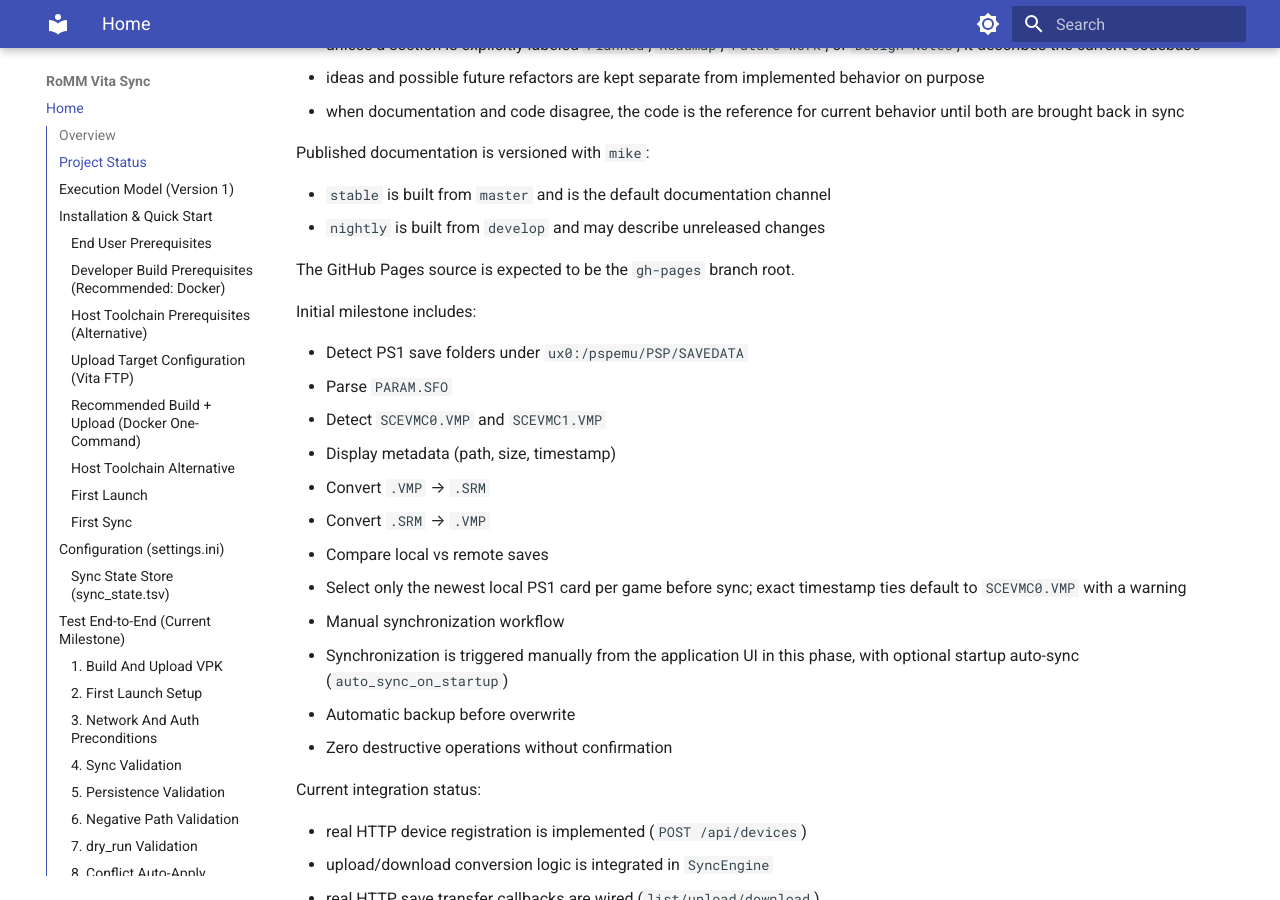
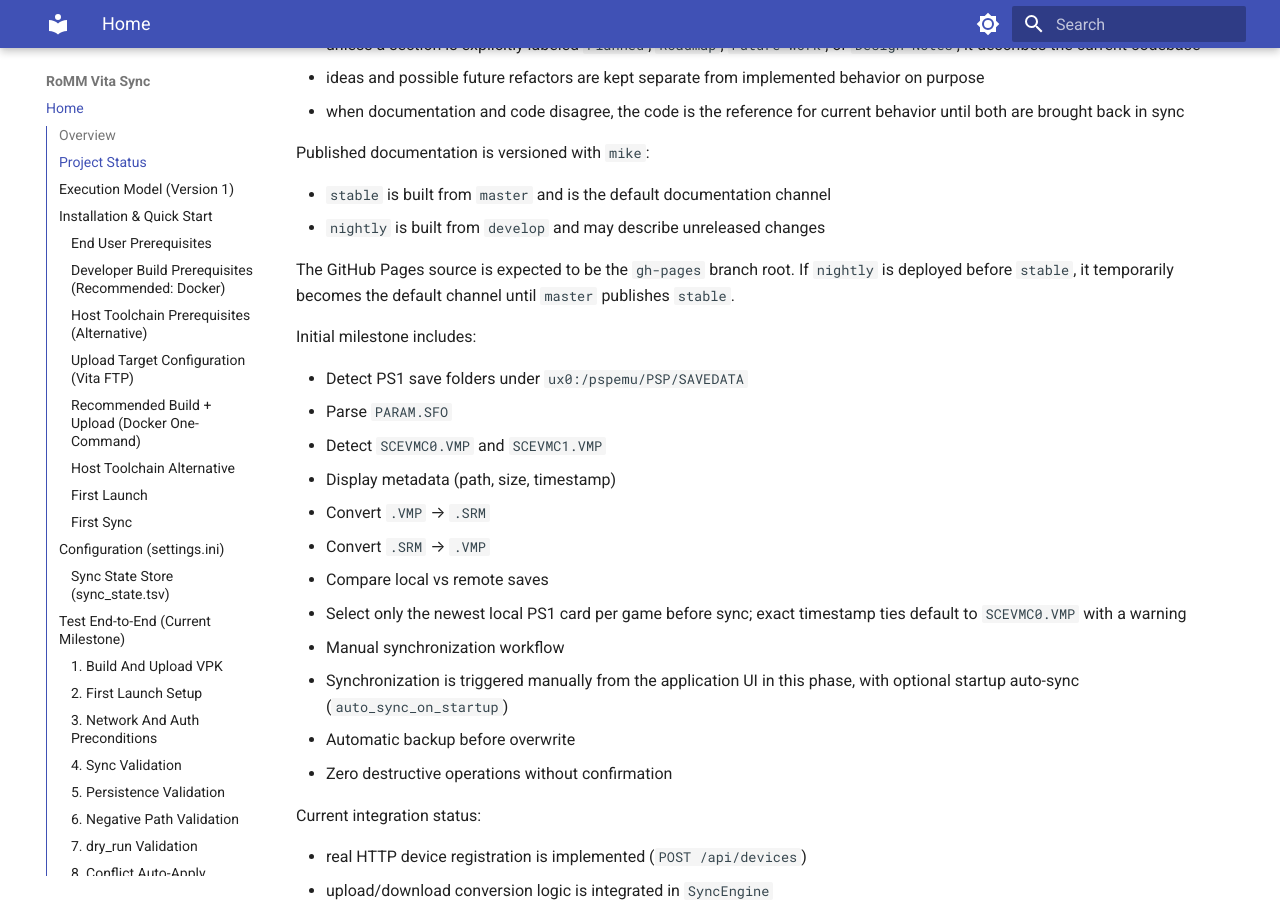
Before and after one commit to sangimed/romm-vita-sync, an MkDocs documentation site: the page built from docs/index.md, in a window 1280 px wide and 900 px high, scrolled down 1268 px. Built offline with MkDocs 1.6.1 and Material for MkDocs 9.7.7, drawn with Linux system fonts in a browser that asks for light colours; the version menu is left out.

Commit message:
fix(docs): update default channel logic for documentation

```diff
--- a/docs/index.md
+++ b/docs/index.md
@@ -41,6 +41,7 @@
 - `nightly` is built from `develop` and may describe unreleased changes
 
 The GitHub Pages source is expected to be the `gh-pages` branch root.
+If `nightly` is deployed before `stable`, it temporarily becomes the default channel until `master` publishes `stable`.
 
 Initial milestone includes:
 
```
Also changed, not shown: README.md (+1 -1 lines), 1 other file.
